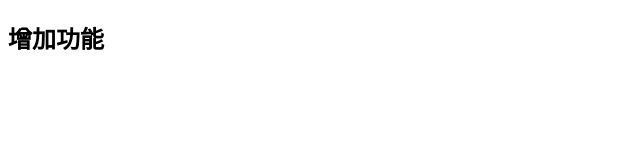
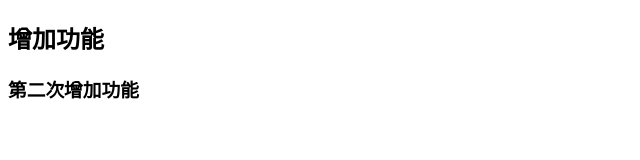
Before and after one commit to shao880/git-demo, a plain HTML site: page index.html in a window 1280 px wide. Shown: the whole page, without its empty margins (0-640 px from the left). Drawn offline with Linux system fonts and the light colour scheme.

Commit message:
功能增加2

```diff
--- a/index.html
+++ b/index.html
@@ -8,5 +8,6 @@
 </head>
 <body>
     <h2>增加功能</h2>
+    <h3>第二次增加功能</h3>
 </body>
 </html>
```
